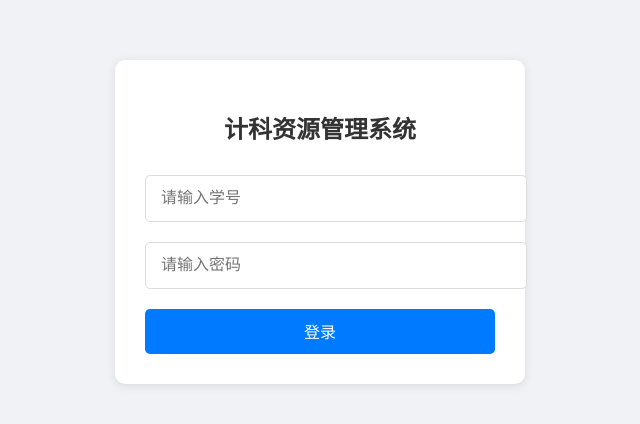
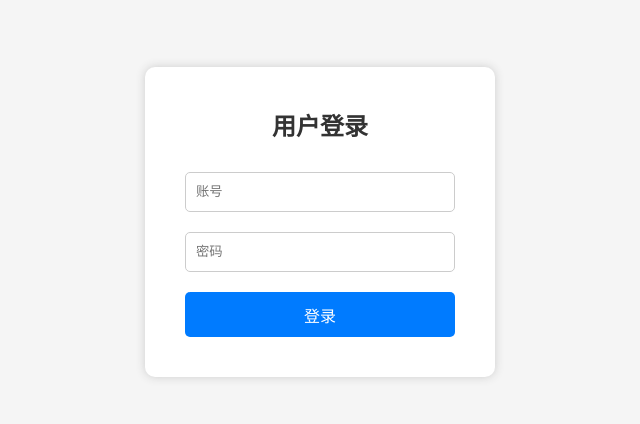
Before and after one commit to Jeasy2013/my-study-system, a plain HTML site: page login.html in a window 1280 px wide. Shown: the part 178-602 px from the top of the page, without its empty margins (320-960 px from the left). Drawn offline with Linux system fonts and the light colour scheme.

Commit message:
Add files via upload

```diff
--- a/login.html
+++ b/login.html
@@ -1,25 +1,44 @@
 <!DOCTYPE html>
 <html lang="zh-CN">
 <head>
-    <!-- 这行代码必须存在，告诉浏览器是中文 -->
     <meta charset="UTF-8">
-    <title>登录页面</title>
+    <title>登录</title>
     <style>
-        /* 这里是页面样式，不用懂，照抄就行 */
-        body {background: #f0f2f5; display: flex; justify-content: center; align-items: center; height: 100vh; margin: 0; font-family: "微软雅黑";}
-        .card {background: white; padding: 30px; border-radius: 10px; box-shadow: 0 2px 10px rgba(0,0,0,0.1); width: 350px;}
-        h2 {text-align: center; color: #333; margin-bottom: 20px;}
-        input {width: 100%; height: 45px; margin: 10px 0; padding: 0 15px; border: 1px solid #ddd; border-radius: 5px; font-size: 16px;}
-        button {width: 100%; height: 45px; background: #007bff; color: white; border: none; border-radius: 5px; font-size: 16px; margin-top: 10px; cursor: pointer;}
-        button:hover {background: #0056b3;}
+        *{margin:0;padding:0;box-sizing:border-box;font-family:微软雅黑;}
+        body{background:#f5f5f5;display:flex;justify-content:center;align-items:center;height:100vh;}
+        .login-box{width:350px;padding:40px;background:white;border-radius:10px;box-shadow:0 0 10px #ccc;}
+        .login-box h2{text-align:center;margin-bottom:30px;color:#333;}
+        .input-box{margin-bottom:20px;}
+        .input-box input{width:100%;height:40px;padding:0 10px;border:1px solid #ccc;border-radius:5px;outline:none;}
+        button{width:100%;height:45px;background:#007bff;color:white;border:none;border-radius:5px;font-size:16px;cursor:pointer;}
+        button:hover{background:#0056b3;}
     </style>
 </head>
 <body>
-    <div class="card">
-        <h2>计科资源管理系统</h2>
-        <input type="text" placeholder="请输入学号">
-        <input type="password" placeholder="请输入密码">
-        <button onclick="location.href='index.html'">登录</button>
+    <div class="login-box">
+        <h2>用户登录</h2>
+        <div class="input-box">
+            <input type="text" id="username" placeholder="账号">
+        </div>
+        <div class="input-box">
+            <input type="password" id="password" placeholder="密码">
+        </div>
+        <button onclick="login()">登录</button>
     </div>
+
+    <script>
+        function login() {
+            // 默认账号：admin  密码：admin
+            let user = document.getElementById('username').value;
+            let pwd = document.getElementById('password').value;
+
+            if(user === 'admin' && pwd === 'admin'){
+                // 修复核心：直接跳转，不依赖本地存储，线上完美运行
+                window.location.href = 'index.html';
+            }else{
+                alert('账号或密码错误！');
+            }
+        }
+    </script>
 </body>
 </html>
```
